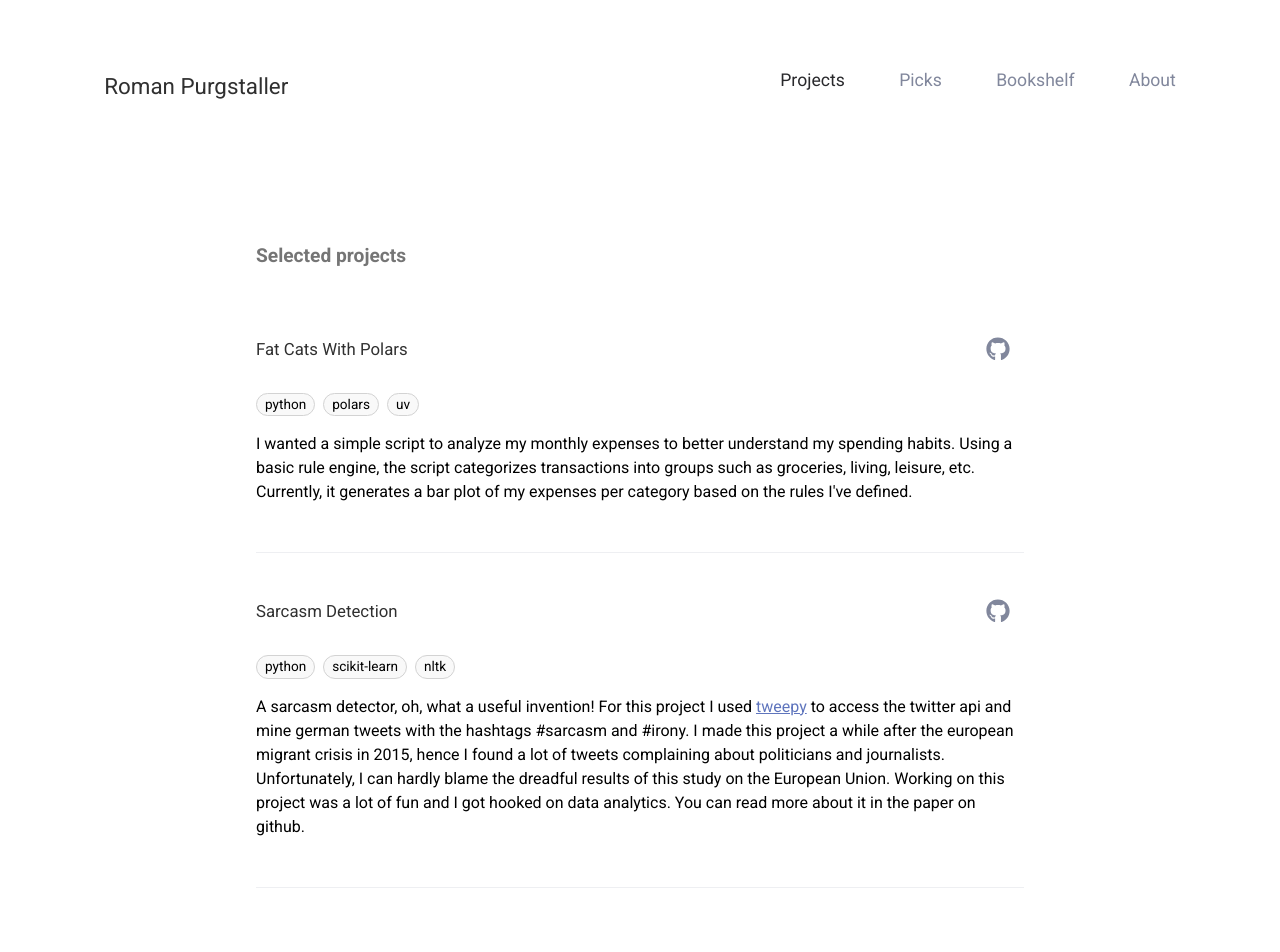
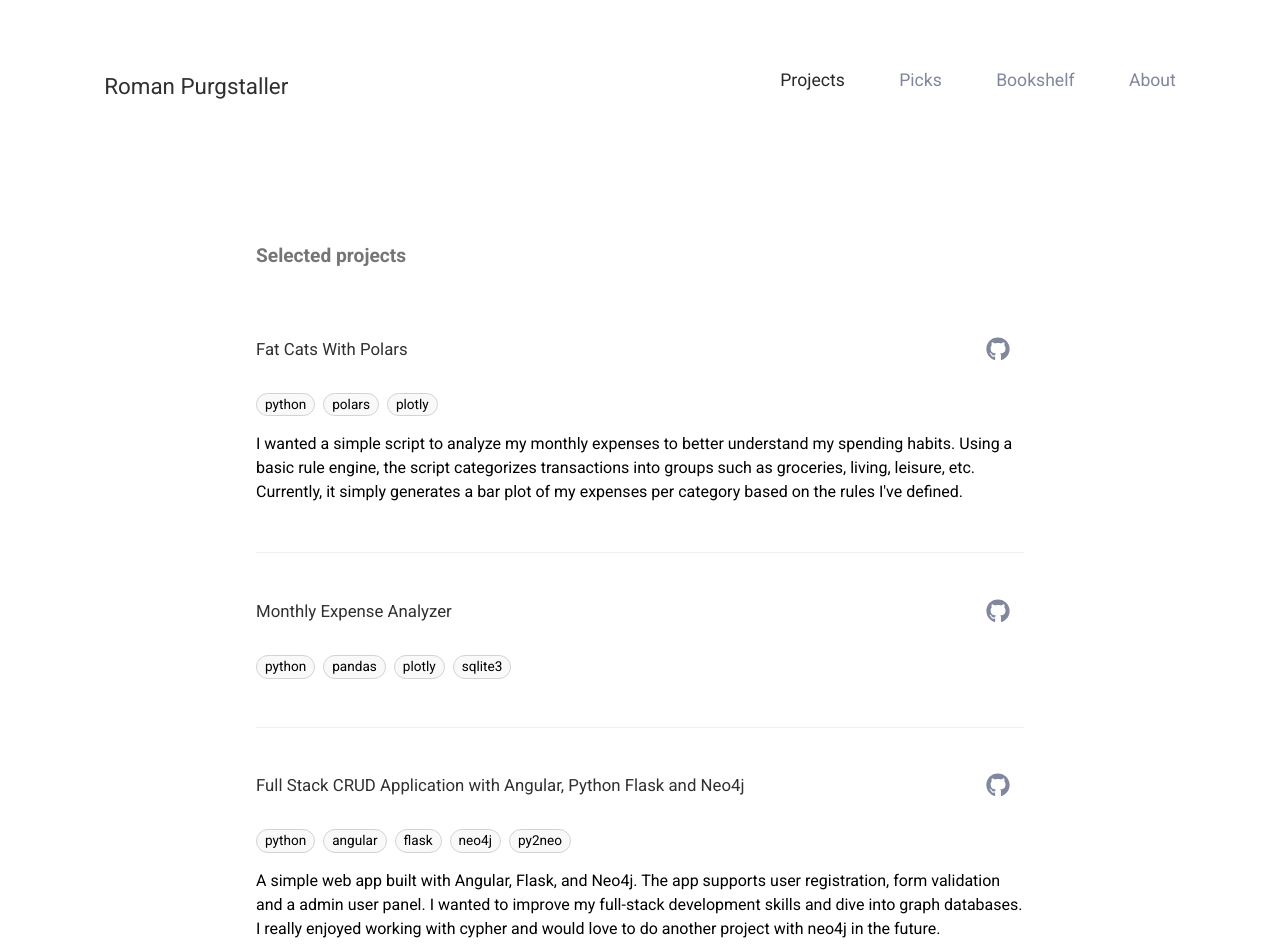
Before and after one commit to rpurgstaller/portfolio-website-react, a React (Create React App) app: page /portfolio-react/projects in a window 1280 px wide. Shown: the top 952 px of the page. Built offline with nearby package versions, Linux system fonts and the light colour scheme.

Commit message:
adjust styling, add additional project

```diff
--- a/src/components/Projects.js
+++ b/src/components/Projects.js
@@ -39,6 +39,8 @@ function ProjectEntry({ name, desc_text_elem, url, labels = [] }) {
 
 export default function Projects() {
   let tweepy = ExternalLinkRunningText("https://www.tweepy.org/", "tweepy");
+  let sarcasm_detector_github = "https://github.com/rpurgstaller/sarcasm-detector"
+  let link_sarcasm_github = ExternalLinkRunningText(sarcasm_detector_github, "github");
   let sarcasm_desc_elem = (
     <p>
       A sarcasm detector, oh, what a useful invention! For this project I used
@@ -47,8 +49,8 @@ export default function Projects() {
       european migrant crisis in 2015, hence I found a lot of tweets complaining
       about politicians and journalists. Unfortunately, I can hardly blame the
       dreadful results of this study on the European Union. Working on this
-      project was a lot of fun and I got hooked on data analytics. You can read
-      more about it in the paper on github.
+      project was a lot of fun though, and I got hooked on data analytics. You can read
+      more about it in the paper on {" "} {link_sarcasm_github}.
     </p>
   );
 
@@ -56,10 +58,23 @@ export default function Projects() {
     <p>
       I wanted a simple script to analyze my monthly expenses to better understand my spending habits.
       Using a basic rule engine, the script categorizes transactions into groups such as groceries, living, leisure, etc.
-      Currently, it generates a bar plot of my expenses per category based on the rules I've defined.
+      Currently, it simply generates a bar plot of my expenses per category based on the rules I've defined.
     </p>
   );
 
+  let python_angular_desc_elem = (
+    <p>
+      A simple web app built with Angular, Flask, and Neo4j. The app supports user registration, form validation and a admin user panel.
+      I wanted to improve my full-stack development skills and dive into graph databases. I really enjoyed working with cypher
+      and would love to do another project with neo4j in the future.
+    </p>
+  );
+
+  let monthly_exp_desc_elem = (
+    <p>
+
+    </p>
+  );
   return (
     <div className="content-container project-list-container">
       <div>
@@ -68,14 +83,26 @@ export default function Projects() {
           <ProjectEntry
             name="Fat Cats With Polars"
             desc_text_elem={fat_cats_desc_elem}
-            labels={["python", "polars", "uv"]}
+            labels={["python", "polars", "plotly"]}
             url="https://github.com/rpurgstaller/fat-cats-with-polars"
+          />
+          <ProjectEntry
+            name="Monthly Expense Analyzer"
+            desc_text_elem={monthly_exp_desc_elem}
+            labels={["python", "pandas", "plotly", "sqlite3"]}
+            url="https://github.com/rpurgstaller/monthly-expenses"
+          />
+          <ProjectEntry
+            name="Full Stack CRUD Application with Angular, Python Flask and Neo4j"
+            desc_text_elem={python_angular_desc_elem}
+            labels={["python", "angular", "flask", "neo4j", "py2neo"]}
+            url="https://github.com/rpurgstaller/angular-login-and-signup"
           />
           <ProjectEntry
             name="Sarcasm Detection"
             desc_text_elem={sarcasm_desc_elem}
             labels={["python", "scikit-learn", "nltk"]}
-            url="https://github.com/rpurgstaller/sarcasm-detector"
+            url={sarcasm_detector_github}
           />
         </div>
       </div>
```
